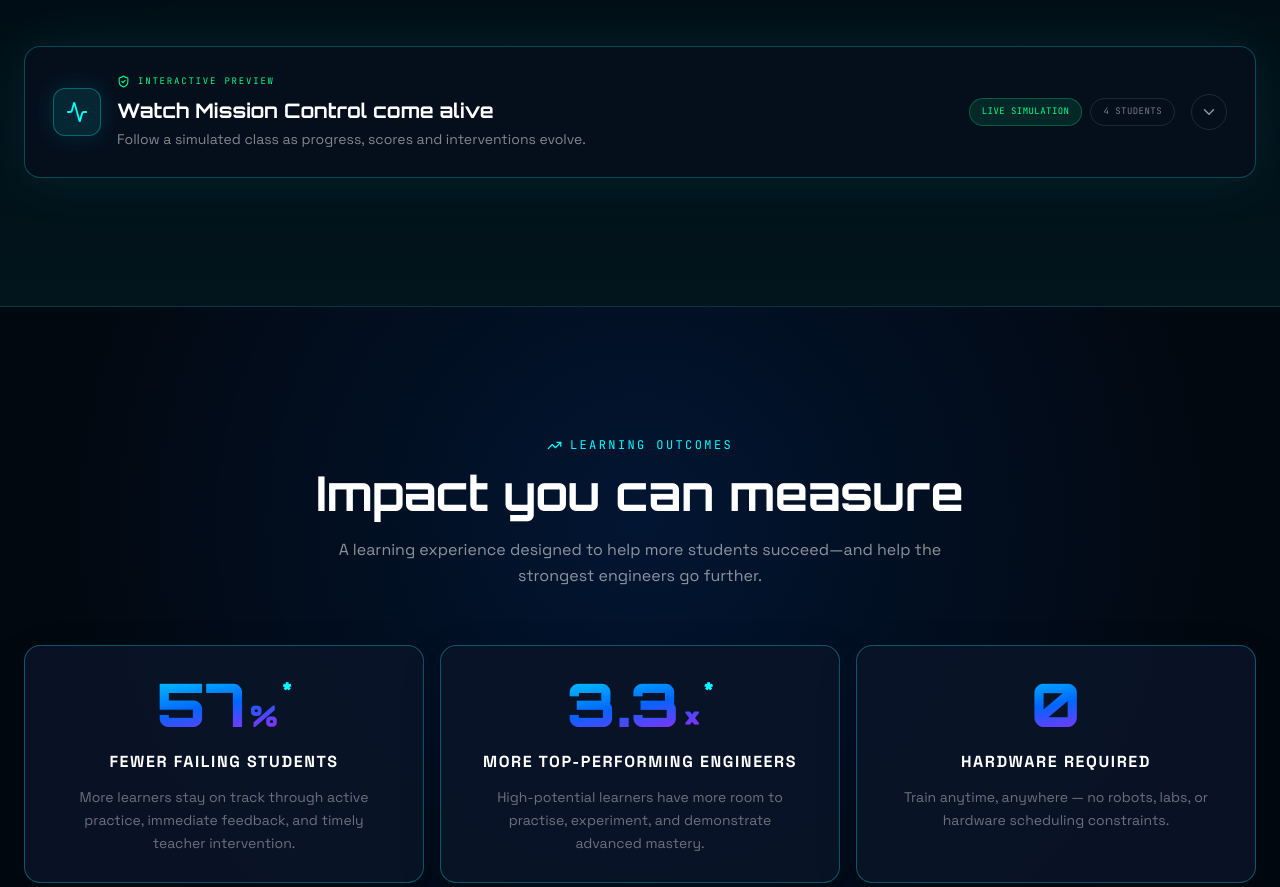
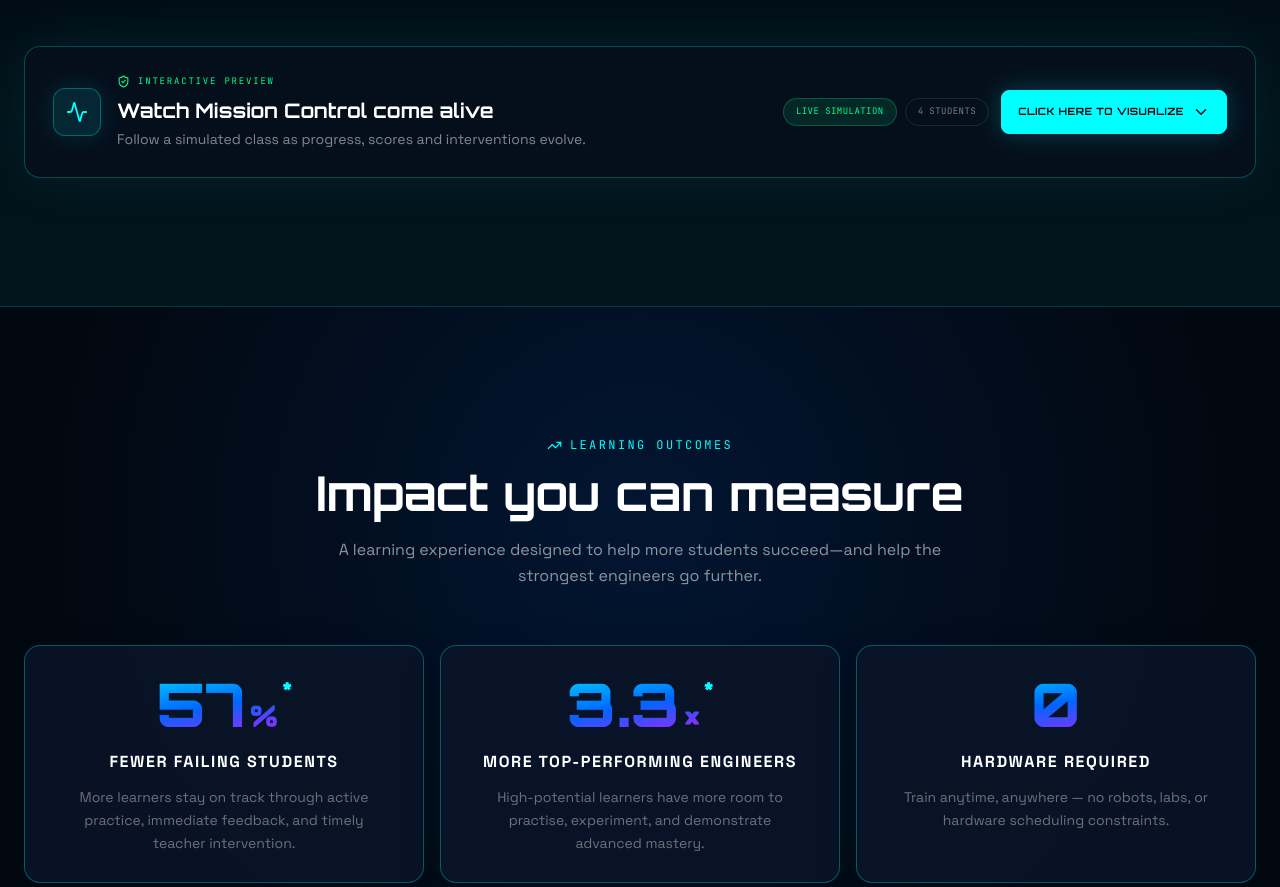
Before and after one commit to LUdobotics/website, a React (Vite) app: page / in a window 1280 px wide. Shown: the part 4112-4999 px from the top of the page. Built offline with nearby package versions, Linux system fonts and the light colour scheme; no server answers.

Commit message:
fix: restore simulated dashboard preview button

```diff
--- a/components/TeacherBenefits.tsx
+++ b/components/TeacherBenefits.tsx
@@ -162,12 +162,13 @@ export const TeacherBenefits: React.FC = () => {
                   <span className="mt-1 block font-grotesk text-sm text-white/50">Follow a simulated class as progress, scores and interventions evolve.</span>
                 </span>
               </span>
-              <span className="flex shrink-0 items-center gap-4 self-end sm:self-auto">
+              <span className="flex shrink-0 flex-wrap items-center justify-end gap-3 self-end sm:self-auto">
                 <span className="hidden gap-2 font-mono text-[9px] uppercase tracking-wider sm:flex">
                   <span className="rounded-full border border-ludo-green/25 bg-ludo-green/10 px-3 py-1.5 text-ludo-green">Live simulation</span>
                   <span className="rounded-full border border-white/10 px-3 py-1.5 text-white/45">{students.length} students</span>
                 </span>
-                <span className="flex h-9 w-9 items-center justify-center rounded-full border border-white/10 text-white/55 transition group-hover:border-ludo-cyan/35 group-hover:text-ludo-cyan">
+                <span className="inline-flex items-center gap-2 rounded-lg border border-ludo-cyan bg-ludo-cyan px-4 py-3 font-orbitron text-[10px] font-bold uppercase tracking-wider text-ludo-deep shadow-[0_0_24px_rgba(0,255,255,0.22)] transition group-hover:border-white group-hover:bg-white">
+                  {isPreviewOpen ? 'Hide dashboard' : 'Click here to visualize'}
                   <ChevronDown size={18} className={`transition-transform duration-300 ${isPreviewOpen ? 'rotate-180' : ''}`} />
                 </span>
               </span>
```
